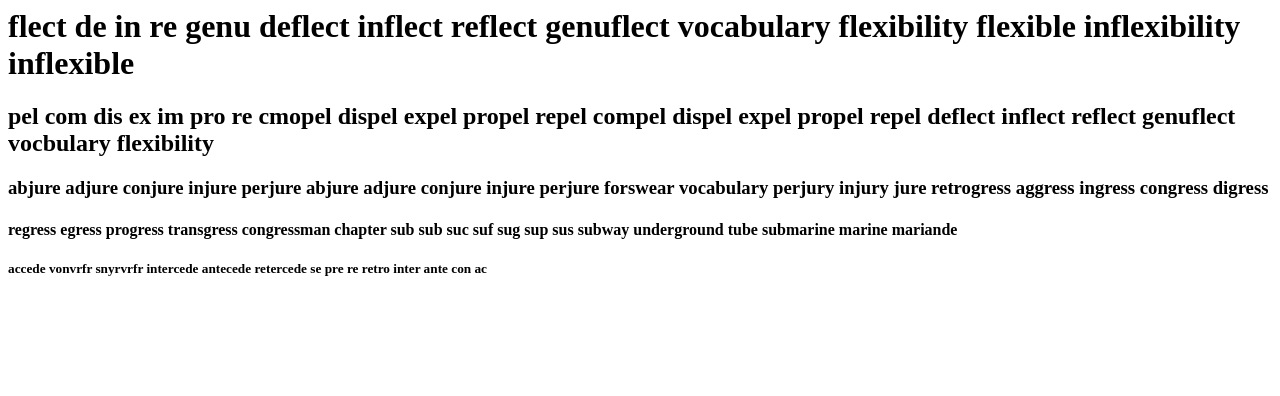
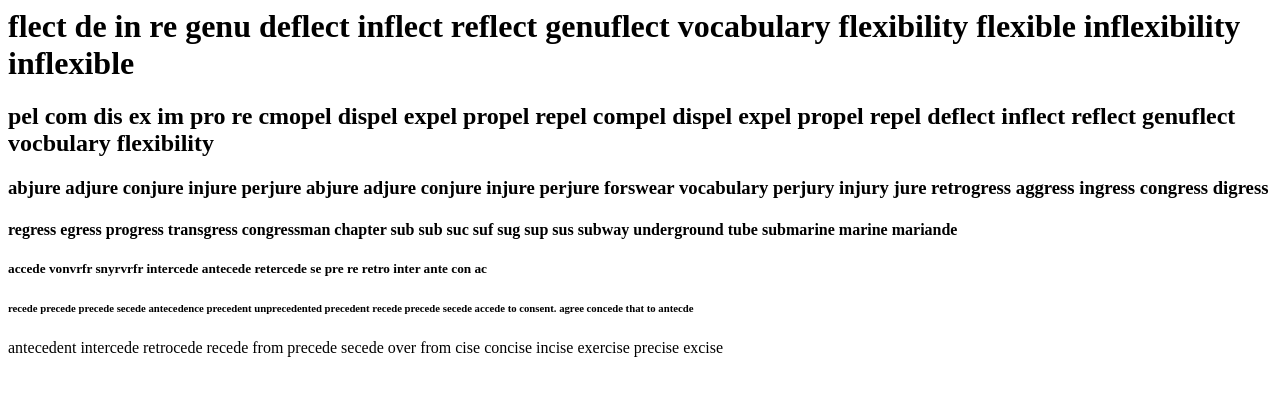
Before and after one commit to pann710/20210811, a plain HTML site: page index.html in a window 1280 px wide. Drawn offline with Linux system fonts and the light colour scheme.

Commit message:
Update index.html

```diff
--- a/index.html
+++ b/index.html
@@ -8,8 +8,8 @@
     <h3>abjure adjure conjure injure perjure abjure adjure conjure injure perjure  forswear vocabulary perjury injury jure retrogress aggress ingress congress digress </h3>
     <h4> regress egress progress transgress congressman chapter sub sub suc suf sug sup sus subway underground tube  submarine marine mariande</h4>
     <h5>accede vonvrfr snyrvrfr intercede antecede retercede se pre re  retro inter ante con ac </h5>
-    <h6></h6>
-    <h7></h7>
+    <h6>recede precede precede secede antecedence  precedent unprecedented precedent  recede  precede secede  accede  to consent. agree concede  that to antecde</h6>
+    <h7> antecedent intercede retrocede  recede from  precede secede  over from cise concise  incise  exercise precise  excise </h7>
     <h8></h8>
     <h9></h9>
 
```
